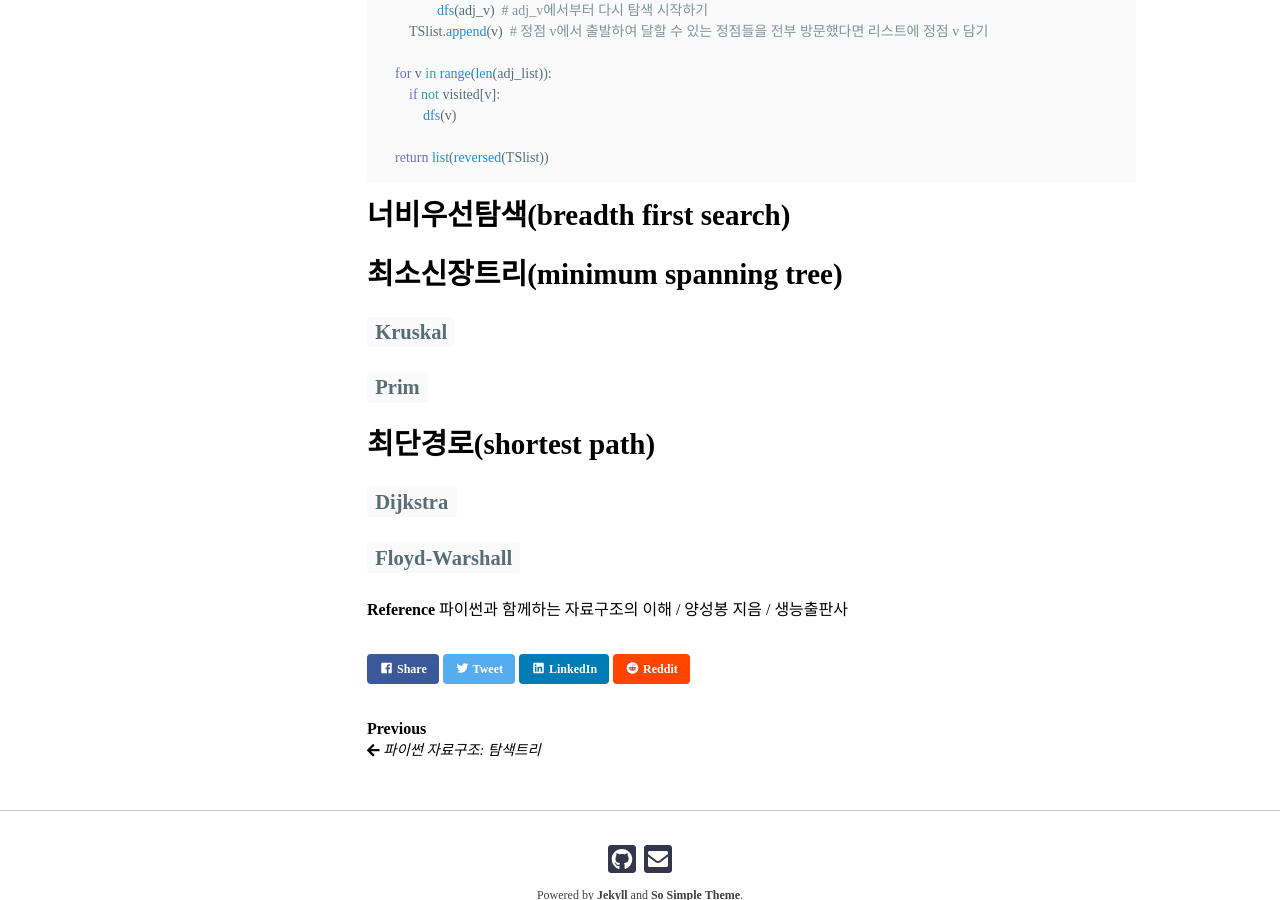
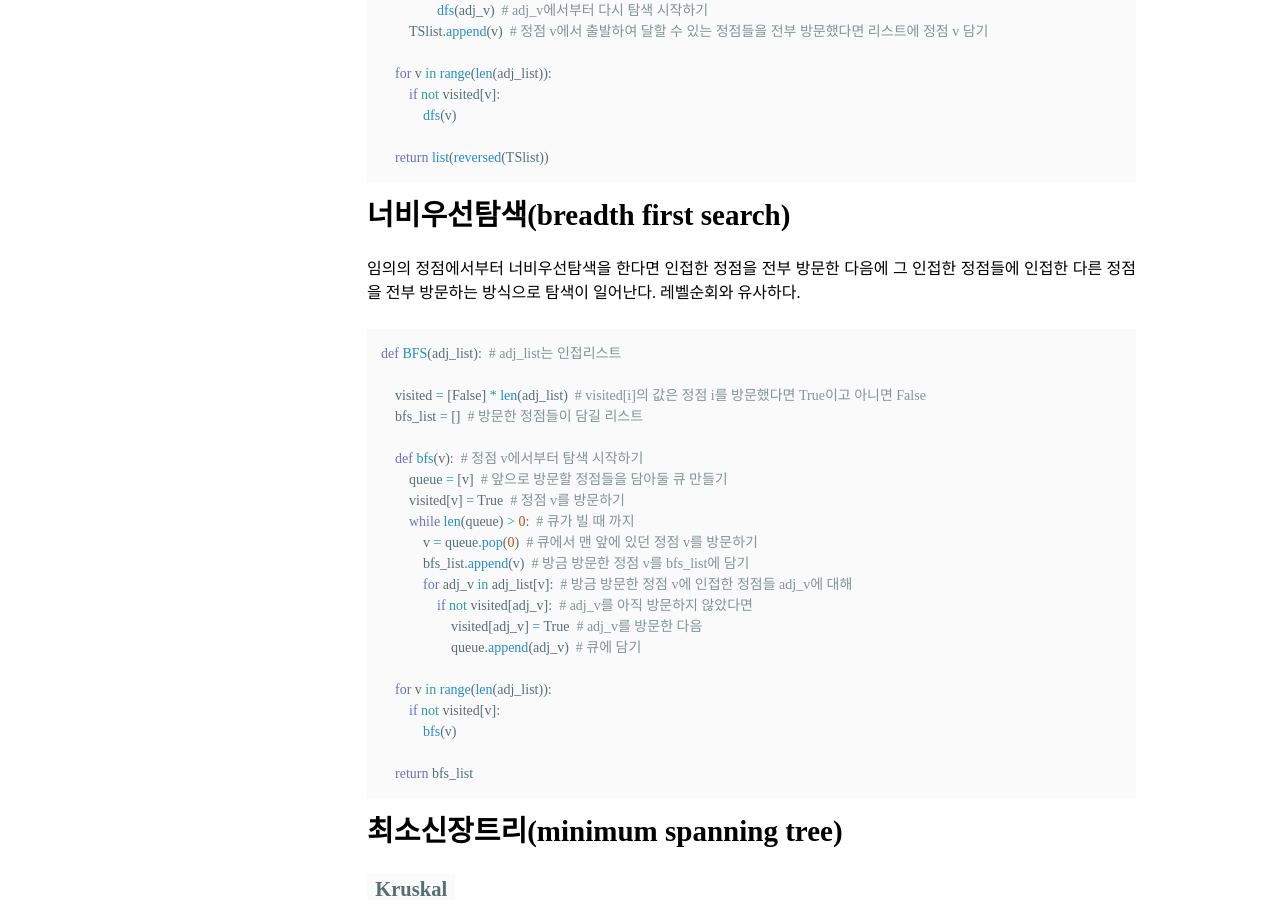
Before and after one commit to boreum0302/blog, a Jekyll site: the page built from _posts/2020-05-13-graph.md, in a window 1280 px wide and 900 px high, scrolled down 4842 px. Built offline with Jekyll 4.4.1, drawn with Linux system fonts in a browser that asks for light colours; nearby versions of some CDN libraries; some web fonts are replaced.

Commit message:
Update 2020-05-13-graph.md

````diff
--- a/_posts/2020-05-13-graph.md
+++ b/_posts/2020-05-13-graph.md
@@ -163,6 +163,32 @@ def TS(adj_list):  # adj_list는 인접리스트
 
 # 너비우선탐색(breadth first search)
 
+임의의 정점에서부터 너비우선탐색을 한다면 인접한 정점을 전부 방문한 다음에 그 인접한 정점들에 인접한 다른 정점을 전부 방문하는 방식으로 탐색이 일어난다. 레벨순회와 유사하다.
+
+```python
+def BFS(adj_list):  # adj_list는 인접리스트
+
+    visited = [False] * len(adj_list)  # visited[i]의 값은 정점 i를 방문했다면 True이고 아니면 False
+    bfs_list = []  # 방문한 정점들이 담길 리스트
+
+    def bfs(v):  # 정점 v에서부터 탐색 시작하기
+        queue = [v]  # 앞으로 방문할 정점들을 담아둘 큐 만들기
+        visited[v] = True  # 정점 v를 방문하기
+        while len(queue) > 0:  # 큐가 빌 때 까지
+            v = queue.pop(0)  # 큐에서 맨 앞에 있던 정점 v를 방문하기
+            bfs_list.append(v)  # 방금 방문한 정점 v를 bfs_list에 담기
+            for adj_v in adj_list[v]:  # 방금 방문한 정점 v에 인접한 정점들 adj_v에 대해
+                if not visited[adj_v]:  # adj_v를 아직 방문하지 않았다면
+                    visited[adj_v] = True  # adj_v를 방문한 다음
+                    queue.append(adj_v)  # 큐에 담기
+
+    for v in range(len(adj_list)):
+        if not visited[v]:
+            bfs(v)
+
+    return bfs_list
+```
+
 # 최소신장트리(minimum spanning tree)
 
 ## `Kruskal`
````
